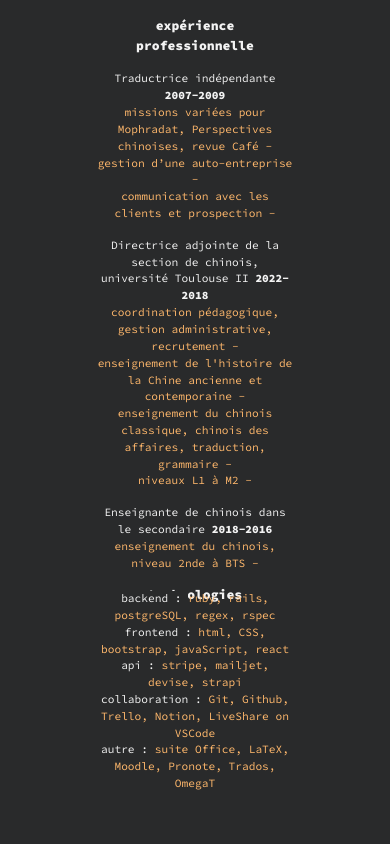
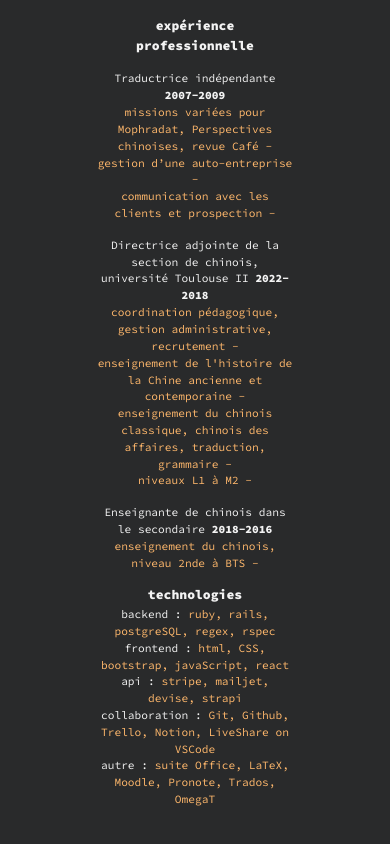
Before and after one commit to Sojabio/Portfolio, a React (Vite) app: page /resume in a window 390 px wide. Shown: the part 1039-1883 px from the top of the page. Built offline with nearby package versions, Linux system fonts and the light colour scheme; no server answers.

Commit message:
fix resume

```diff
--- a/src/pages/resume/resume.css
+++ b/src/pages/resume/resume.css
@@ -1,7 +1,7 @@
 .resume-container {
   display: grid;
-  grid-template-columns: 1fr 1fr; /* Two equal-width columns */
-  gap: 10vh; /* Gap between columns */
+  grid-template-columns: 1fr 1fr;
+  gap: 10vh;
   font-size: 0.84rem;
 }
 
@@ -56,7 +56,6 @@
 
 .dark-theme .resume-container li {
   color: var(--orange);
-
 }
 
 .right-column {
@@ -65,22 +64,26 @@
   text-align: right;
 }
 
-
+.technos {
+  padding-bottom: 1rem;
+}
 
 
 @media (max-width: 768px) {
   .resume-container {
     font-size: 0.7rem;
     grid-template-columns: 1fr;
-    gap: 2vh; /* Reduce gap between sections */
+    gap: 2vh;
     padding: 2rem;
     margin-top: 1rem;
     margin-bottom: 1rem
 
   }
 
-  .left-column, .right-column {
-    text-align: left;
+  .right-column {
+    display: flex;
+    flex-direction: column;
+    text-align: flex-start;
   }
 
 }
--- a/src/pages/resume/resume.jsx
+++ b/src/pages/resume/resume.jsx
@@ -70,7 +70,6 @@ const Resume = () => {
               <li><span id="light">api : </span>stripe, mailjet, devise, strapi</li>
               <li><span id="light">collaboration : </span>Git, Github, Trello, Notion, LiveShare on VSCode</li>
               <li><span id="light">autre : </span>suite Office, LaTeX, Moodle, Pronote, Trados, OmegaT</li>
-
             </ul>
         </div>
       </div>
```
Also changed, not shown: 1 other file (tests, documents, lock files or other folders).
